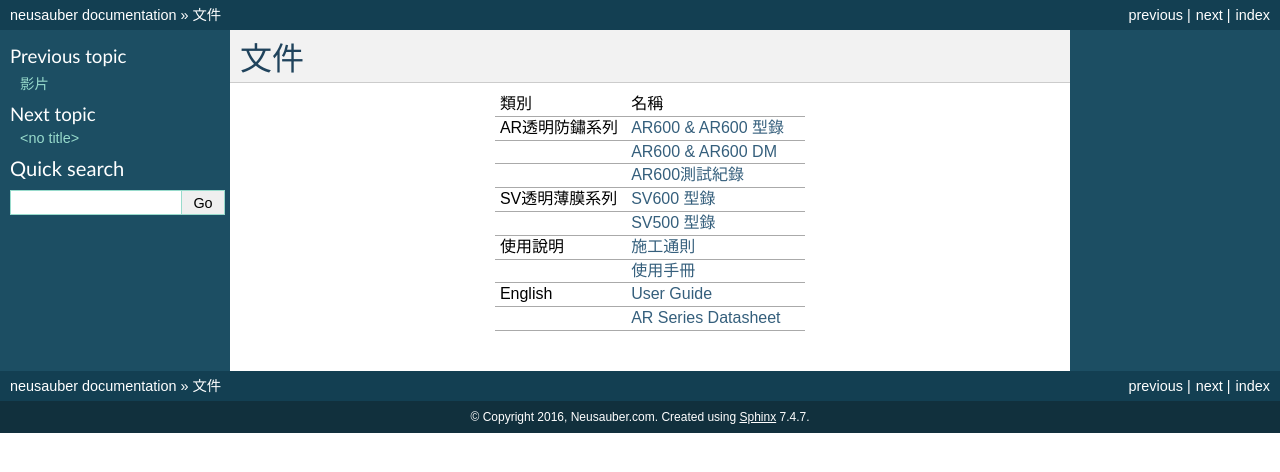
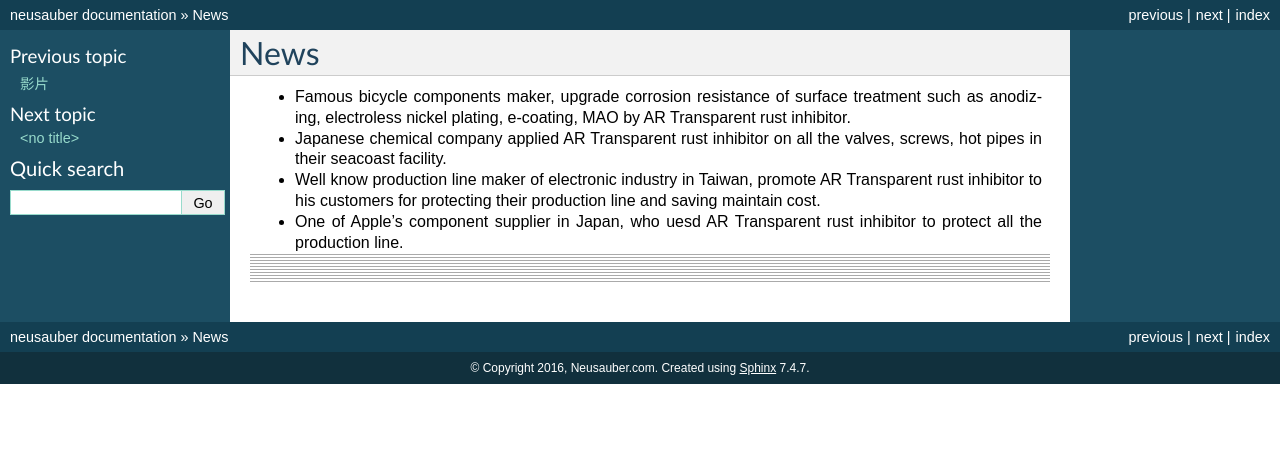
Before and after one commit to rexiap/neusauber, a Sphinx documentation site: the page built from docs/documents.rst, in a window 1280 px wide. Shown: the top 472 px of the page. Built offline with Sphinx 7.4.7, drawn with Linux system fonts in a browser that asks for light colours.

Commit message:
Google Docs reST Editor

```diff
--- a/docs/documents.rst
+++ b/docs/documents.rst
@@ -1,68 +1,37 @@
 
-.. _h1634483c7822441972316c7301545:
+.. _h231b5f792d7197b131c5c331e211a69:
 
-文件
+News
 ****
 
 
-+--------------+-----------+---+
-|類別          |名稱       |   |
-+--------------+-----------+---+
-|AR透明防鏽系列|\ |LINK1|\ |   |
-+--------------+-----------+---+
-|              |\ |LINK2|\ |   |
-+--------------+-----------+---+
-|              |\ |LINK3|\ |   |
-+--------------+-----------+---+
-|SV透明薄膜系列|\ |LINK4|\ |   |
-+--------------+-----------+---+
-|              |\ |LINK5|\ |   |
-+--------------+-----------+---+
-|使用說明      |\ |LINK6|\ |   |
-+--------------+-----------+---+
-|              |\ |LINK7|\ |   |
-+--------------+-----------+---+
-|English       |\ |LINK8|\ |   |
-+--------------+-----------+---+
-|              |\ |LINK9|\ |   |
-+--------------+-----------+---+
++------------------------------------------------------------------------------------------------------------------------------------------------------------------------------------------+
+|* Famous bicycle components maker, upgrade corrosion resistance of surface treatment such as anodizing, electroless nickel plating, e-coating, MAO by AR Transparent rust inhibitor.      |
+|                                                                                                                                                                                          |
+|* Japanese chemical company applied AR Transparent rust inhibitor on all the valves, screws, hot pipes in their seacoast facility.                                                        |
+|                                                                                                                                                                                          |
+|* Well know production line maker of electronic industry in Taiwan, promote AR Transparent rust inhibitor to his customers for protecting their production line and saving maintain cost. |
+|                                                                                                                                                                                          |
+|* One of Apple’s  component supplier in Japan, who uesd AR Transparent rust inhibitor to protect all the production line.                                                                 |
++------------------------------------------------------------------------------------------------------------------------------------------------------------------------------------------+
+|                                                                                                                                                                                          |
++------------------------------------------------------------------------------------------------------------------------------------------------------------------------------------------+
+|                                                                                                                                                                                          |
++------------------------------------------------------------------------------------------------------------------------------------------------------------------------------------------+
+|                                                                                                                                                                                          |
++------------------------------------------------------------------------------------------------------------------------------------------------------------------------------------------+
+|                                                                                                                                                                                          |
++------------------------------------------------------------------------------------------------------------------------------------------------------------------------------------------+
+|                                                                                                                                                                                          |
++------------------------------------------------------------------------------------------------------------------------------------------------------------------------------------------+
+|                                                                                                                                                                                          |
++------------------------------------------------------------------------------------------------------------------------------------------------------------------------------------------+
+|                                                                                                                                                                                          |
++------------------------------------------------------------------------------------------------------------------------------------------------------------------------------------------+
+|                                                                                                                                                                                          |
++------------------------------------------------------------------------------------------------------------------------------------------------------------------------------------------+
+|                                                                                                                                                                                          |
++------------------------------------------------------------------------------------------------------------------------------------------------------------------------------------------+
 
 
 .. bottom of content
-
-
-.. |LINK1| raw:: html
-
-    <a href="http://www.neusauber.com/docs/AR600/AR%E7%B3%BB%E5%88%97%E7%94%A2%E5%93%81-v4.pdf" target="_blank">AR600 & AR600 型錄</a>
-
-.. |LINK2| raw:: html
-
-    <a href="http://www.neusauber.com/docs/AR600/DM-%E9%80%8F%E6%98%8E%E9%98%B2%E9%8F%BD%E5%8A%91-V01.pdf" target="_blank">AR600 & AR600 DM</a>
-
-.. |LINK3| raw:: html
-
-    <a href="http://www.neusauber.com/docs/AR600/%E6%B8%AC%E8%A9%A6%E7%B4%80%E9%8C%84AR600.pdf" target="_blank">AR600測試紀錄</a>
-
-.. |LINK4| raw:: html
-
-    <a href="http://www.neusauber.com/docs/SV600/dm.pdf" target="_blank">SV600 型錄</a>
-
-.. |LINK5| raw:: html
-
-    <a href="http://www.neusauber.com/docs/SV600/dm.pdf" target="_blank">SV500 型錄</a>
-
-.. |LINK6| raw:: html
-
-    <a href="http://www.neusauber.com/docs/%E6%96%BD%E5%B7%A5%E9%80%9A%E5%89%87.pdf" target="_blank">施工通則</a>
-
-.. |LINK7| raw:: html
-
-    <a href="http://www.neusauber.com/docs/%E4%BD%BF%E7%94%A8%E6%89%8B%E5%86%8A.pdf" target="_blank">使用手冊</a>
-
-.. |LINK8| raw:: html
-
-    <a href="http://www.neusauber.com/docs/UserGuide.pdf" target="_blank">User Guide</a>
-
-.. |LINK9| raw:: html
-
-    <a href="http://www.neusauber.com/docs/ARSeries-V2.pdf" target="_blank">AR Series Datasheet</a>
```
